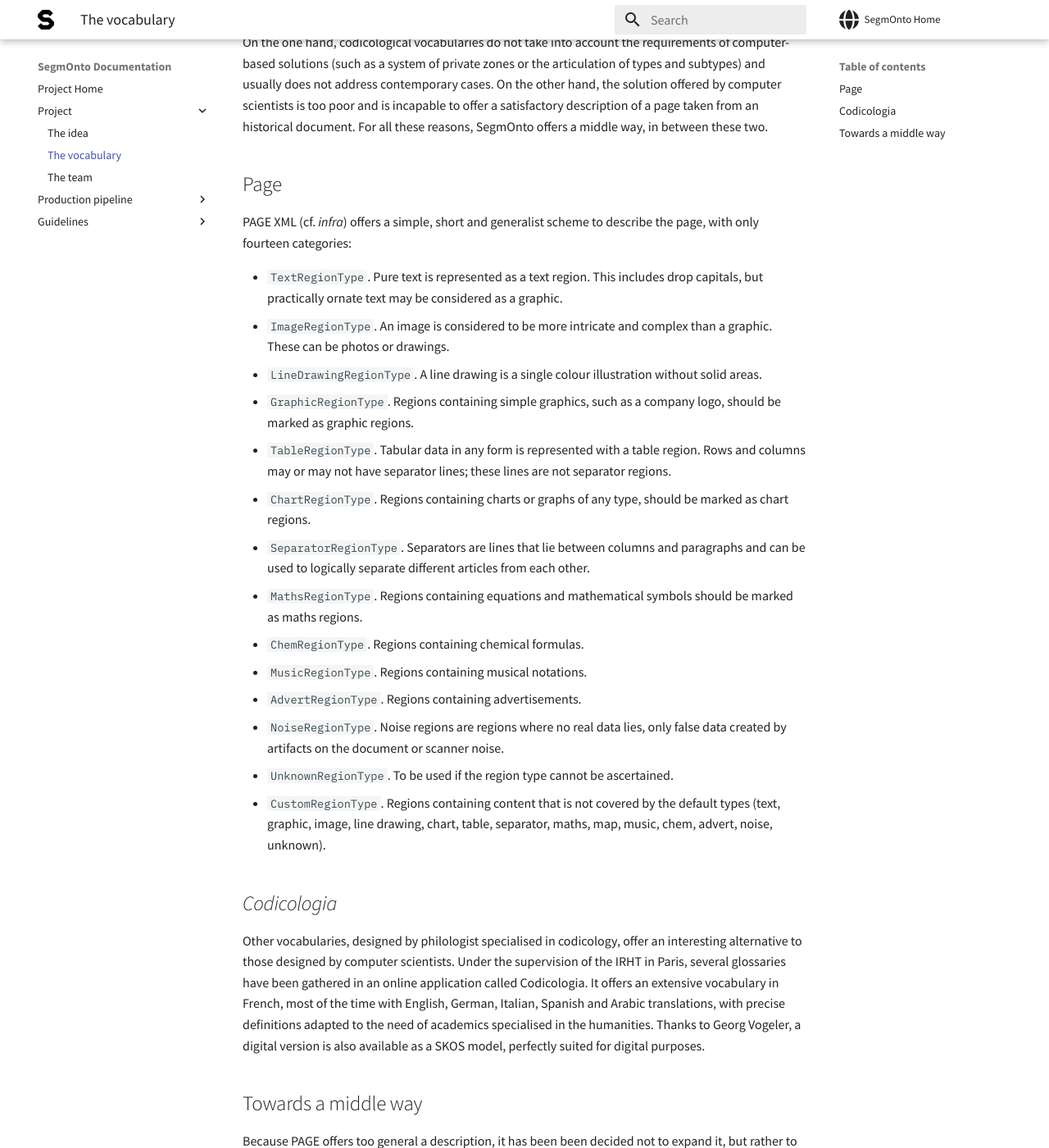
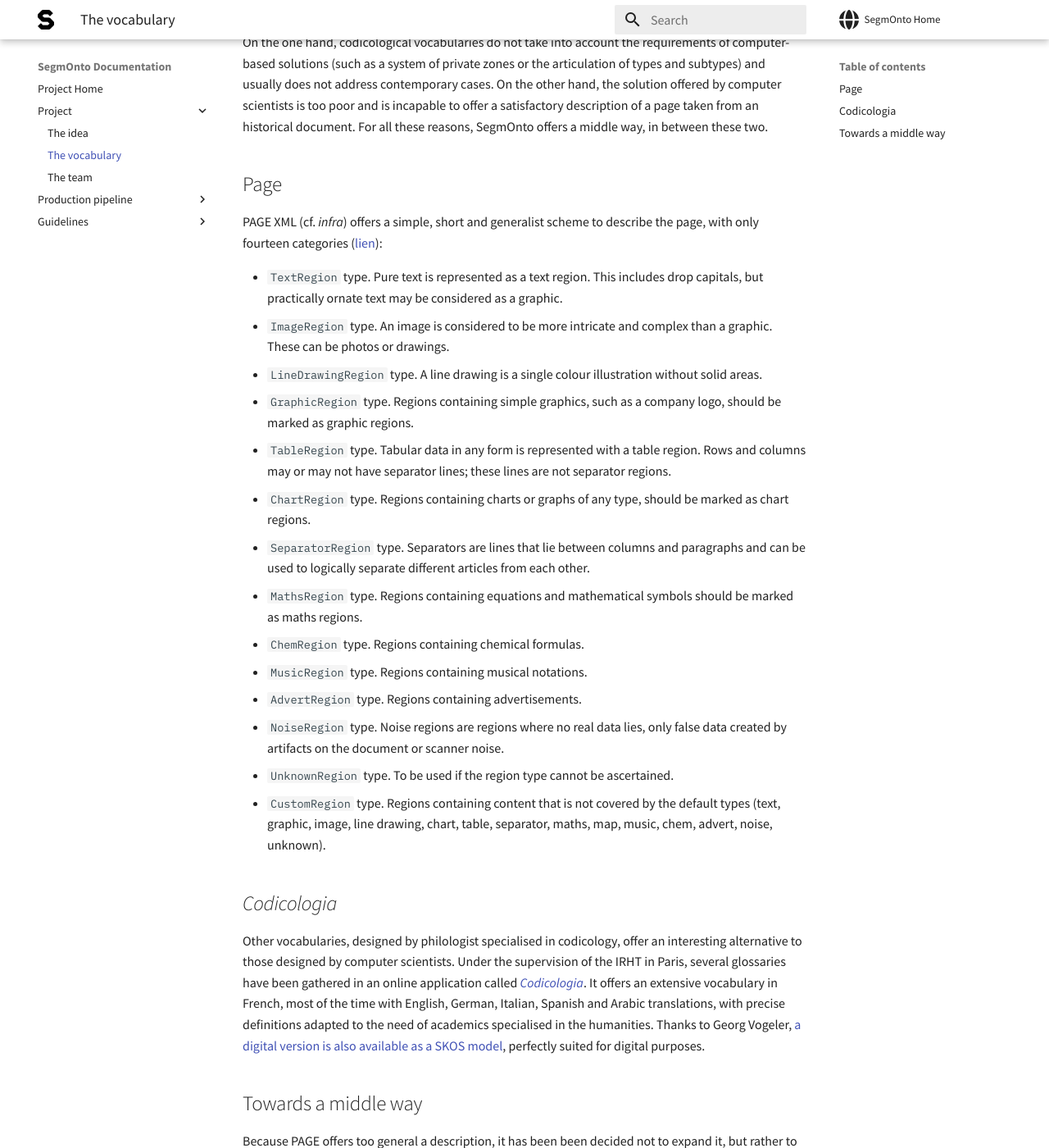
Before and after one commit to SegmOnto/SegmOnto.github.io, an MkDocs documentation site: the page built from docs/pj/vocabulary.md, in a window 1280 px wide and 1400 px high, scrolled down 334 px. Shown: the whole window at 82% size. Built offline with MkDocs 1.6.1 and Material for MkDocs 9.7.7, drawn with Linux system fonts in a browser that asks for light colours; some of the changed text lies outside the part shown.

Commit message:
update site

```diff
--- a/docs/pj/vocabulary.md
+++ b/docs/pj/vocabulary.md
@@ -2,33 +2,33 @@
 
 SegmOnto is not the first attempt to offer a description of a page. Because of the nature of the task, two different academic traditions have offered vocabularies that serve as a base:
 
-- Computer vision, especially via the PAGE XML scheme, proposes a limited system adapted to the needs of computer scientists.
-- Codicology, whose purpose precisely is the description of the old documents, offers a much more precise vocabulary to answer the needs of philologists.
+- Computer vision proposes a limited system adapted to the needs of computer scientists (cf. [_Page XML_](#page)).
+- Codicology, whose purpose precisely is the description of the old documents, offers a much more precise vocabulary to answer the needs of philologists  (cf. [_Codicologia_](#codicologia)).
 
 On the one hand, codicological vocabularies do not take into account the requirements of computer-based solutions (such as a system of private zones or the articulation of types and subtypes) and usually does not address contemporary cases. On the other hand, the solution offered by computer scientists is too poor and is incapable to offer a satisfactory description of a page taken from an historical document. For all these reasons, SegmOnto offers a middle way, in between these two.
 
 ## Page
 
-PAGE XML (cf. _infra_) offers a simple, short and generalist scheme to describe the page, with only fourteen categories:
+PAGE XML (cf. _infra_) offers a simple, short and generalist scheme to describe the page, with only fourteen categories ([lien](https://www.primaresearch.org/schema/PAGE/gts/pagecontent/2016-07-15/pagecontent.xsd)):
 
-- `TextRegionType`. Pure text is represented as a text region. This includes drop capitals, but practically ornate text may be considered as a graphic.
-- `ImageRegionType`. An image is considered to be more intricate and complex than a graphic. These can be photos or drawings.
-- `LineDrawingRegionType`. A line drawing is a single colour illustration without solid areas.
-- `GraphicRegionType`. Regions containing simple graphics, such as a company logo, should be marked as graphic regions.
-- `TableRegionType`. Tabular data in any form is represented with a table region. Rows and columns may or may not have separator lines; these lines are not separator regions.
-- `ChartRegionType`. Regions containing charts or graphs of any type, should be marked as chart regions.
-- `SeparatorRegionType`. Separators are lines that lie between columns and paragraphs and can be used to logically separate different articles from each other.
-- `MathsRegionType`. Regions containing equations and mathematical symbols should be marked as maths regions.
-- `ChemRegionType`. Regions containing chemical formulas.
-- `MusicRegionType`. Regions containing musical notations.
-- `AdvertRegionType`. Regions containing advertisements.
-- `NoiseRegionType`. Noise regions are regions where no real data lies, only false data created by artifacts on the document or scanner noise.
-- `UnknownRegionType`. To be used if the region type cannot be ascertained.
-- `CustomRegionType`. Regions containing content that is not covered by the default types (text, graphic, image, line drawing, chart, table, separator, maths, map, music, chem, advert, noise, unknown).
+- `TextRegion` type. Pure text is represented as a text region. This includes drop capitals, but practically ornate text may be considered as a graphic.
+- `ImageRegion` type. An image is considered to be more intricate and complex than a graphic. These can be photos or drawings.
+- `LineDrawingRegion` type. A line drawing is a single colour illustration without solid areas.
+- `GraphicRegion` type. Regions containing simple graphics, such as a company logo, should be marked as graphic regions.
+- `TableRegion` type. Tabular data in any form is represented with a table region. Rows and columns may or may not have separator lines; these lines are not separator regions.
+- `ChartRegion` type. Regions containing charts or graphs of any type, should be marked as chart regions.
+- `SeparatorRegion` type. Separators are lines that lie between columns and paragraphs and can be used to logically separate different articles from each other.
+- `MathsRegion` type. Regions containing equations and mathematical symbols should be marked as maths regions.
+- `ChemRegion` type. Regions containing chemical formulas.
+- `MusicRegion` type. Regions containing musical notations.
+- `AdvertRegion` type. Regions containing advertisements.
+- `NoiseRegion` type. Noise regions are regions where no real data lies, only false data created by artifacts on the document or scanner noise.
+- `UnknownRegion` type. To be used if the region type cannot be ascertained.
+- `CustomRegion` type. Regions containing content that is not covered by the default types (text, graphic, image, line drawing, chart, table, separator, maths, map, music, chem, advert, noise, unknown).
 
 ## _Codicologia_
 
-Other vocabularies, designed by philologist specialised in codicology, offer an interesting alternative to those designed by computer scientists. Under the supervision of the IRHT in Paris, several glossaries have been gathered in an online application called Codicologia. It offers an extensive vocabulary in French, most of the time with English, German, Italian, Spanish and Arabic translations, with precise definitions adapted to the need of academics specialised in the humanities. Thanks to Georg Vogeler, a digital version is also available as a SKOS model, perfectly suited for digital purposes.
+Other vocabularies, designed by philologist specialised in codicology, offer an interesting alternative to those designed by computer scientists. Under the supervision of the IRHT in Paris, several glossaries have been gathered in an online application called [_Codicologia_](http://codicologia.irht.cnrs.fr). It offers an extensive vocabulary in French, most of the time with English, German, Italian, Spanish and Arabic translations, with precise definitions adapted to the need of academics specialised in the humanities. Thanks to Georg Vogeler, [a digital version is also available as a SKOS model](https://gams.uni-graz.at/archive/objects/o:cord.auth/methods/sdef:SKOS/get), perfectly suited for digital purposes.
 
 ## Towards a middle way
 
```
Also changed, not shown: docs/gd/gdL/CustomLine.md (+3 -3 lines), docs/index.md (+2 -2 lines), docs/pj/idea.md (+12 -7 lines), docs/pj/team.md (+7 -6 lines), docs/assets/images/btv1b86070385_f140_ann.jpg (added), docs/assets/images/btv1b86070385_f140_orig.jpg (added), docs/assets/logos/ciham.png (added), docs/assets/people/kc.jpg (added), docs/assets/people/nc.jpg (added), 2 other files.
